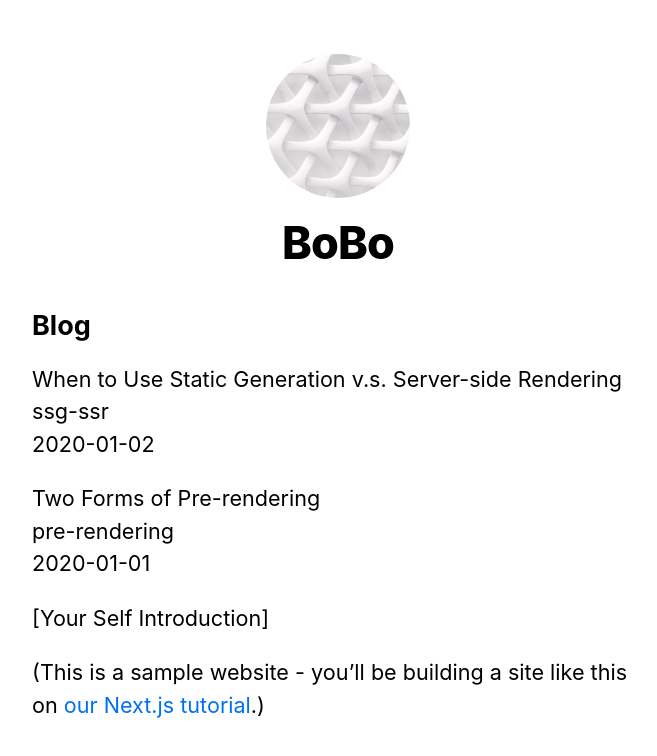
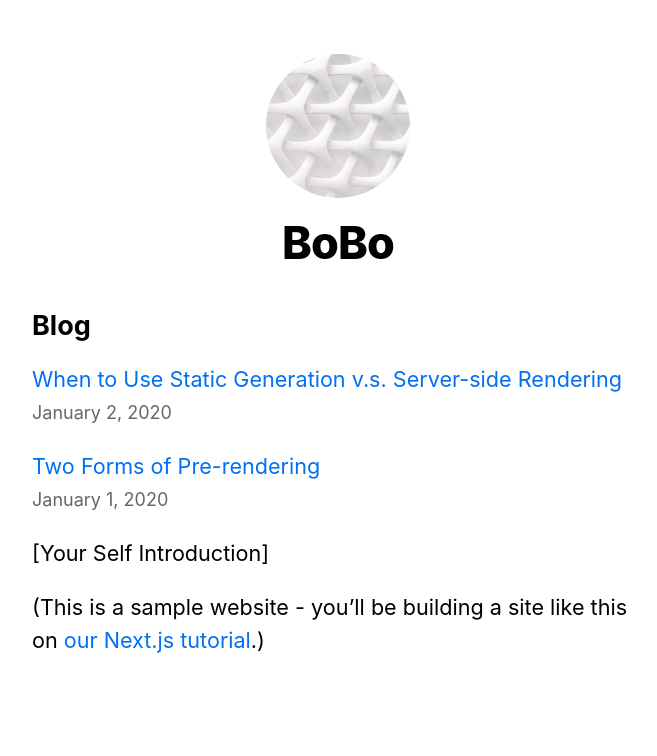
Before and after one commit to 13ruceYu/nextjs-blog, a Next.js app: page / in a window 1280 px wide. Shown: the top 756 px of the page, without its empty margins (302-959 px from the left). Built offline with nearby package versions, Linux system fonts and the light colour scheme.

Commit message:
feat: finish dynamic routes

```diff
--- /dev/null
+++ b/components/date.js
@@ -0,0 +1,6 @@
+import { parseISO, format } from 'date-fns';
+
+export default function Date({ dateString }) {
+  const date = parseISO(dateString);
+  return <time dateTime={dateString}>{format(date, 'LLLL d, yyyy')}</time>;
+}
--- a/lib/posts.js
+++ b/lib/posts.js
@@ -1,6 +1,8 @@
 import fs from 'fs';
 import path from 'path';
 import matter from 'gray-matter';
+import { remark } from 'remark';
+import html from 'remark-html';
 
 const postsDirectory = path.join(process.cwd(), 'posts');
 
@@ -59,16 +61,23 @@
   });
 }
 
-export function getPostData(id) {
+export async function getPostData(id) {
   const fullPath = path.join(postsDirectory, `${id}.md`);
   const fileContents = fs.readFileSync(fullPath, 'utf8');
 
   // Use gray-matter to parse the post metadata section
   const matterResult = matter(fileContents);
 
-  // Combine the data with the id
+  // Use remark to convert markdown into HTML string
+  const processedContent = await remark()
+    .use(html)
+    .process(matterResult.content);
+  const contentHtml = processedContent.toString();
+
+  // Combine the data with the id and contentHtml
   return {
     id,
+    contentHtml,
     ...matterResult.data,
   };
 }
--- a/package.json
+++ b/package.json
@@ -6,6 +6,7 @@
     "start": "next start"
   },
   "dependencies": {
+    "date-fns": "^2.29.3",
     "gray-matter": "^4.0.3",
     "next": "latest",
     "react": "18.2.0",
--- /dev/null
+++ b/pages/404.js
@@ -0,0 +1,3 @@
+export default function Custom404() {
+  return <h1>404 - Page Not Found</h1>;
+}
--- a/pages/index.js
+++ b/pages/index.js
@@ -1,9 +1,11 @@
 import Head from 'next/head';
+import Link from 'next/link';
+import Date from '../components/date';
 import Layout, { siteTitle } from '../components/layout';
 import utilStyles from '../styles/utils.module.css';
 import { getSortedPostsData } from '../lib/posts';
 
-export async function getStaticProps() {
+export async function getStaticProps () {
   const allPostsData = getSortedPostsData();
   return {
     props: {
@@ -12,7 +14,7 @@
   };
 }
 
-export default function Home({ allPostsData }) {
+export default function Home ({ allPostsData }) {
   return (
     <Layout home>
       <Head>
@@ -23,11 +25,11 @@
         <ul className={utilStyles.list}>
           {allPostsData.map(({ id, date, title }) => (
             <li className={utilStyles.listItem} key={id}>
-              {title}
+              <Link href={`/posts/${id}`}>{title}</Link>
               <br />
-              {id}
-              <br />
-              {date}
+              <small className={utilStyles.lightText}>
+                <Date dateString={date} />
+              </small>
             </li>
           ))}
         </ul>
```
Also changed, not shown: pages/posts/[id].js (+14 -6 lines), 1 other file (tests, documents, lock files or other folders).
